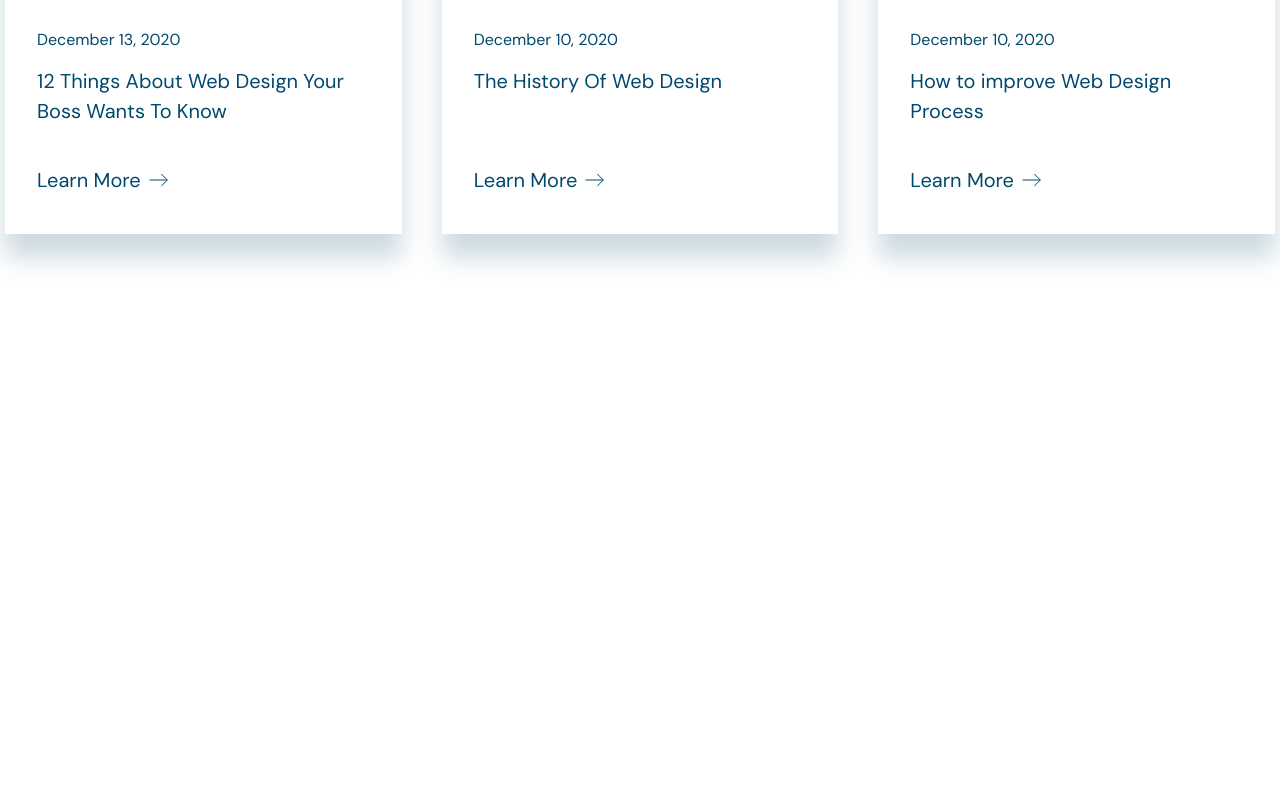
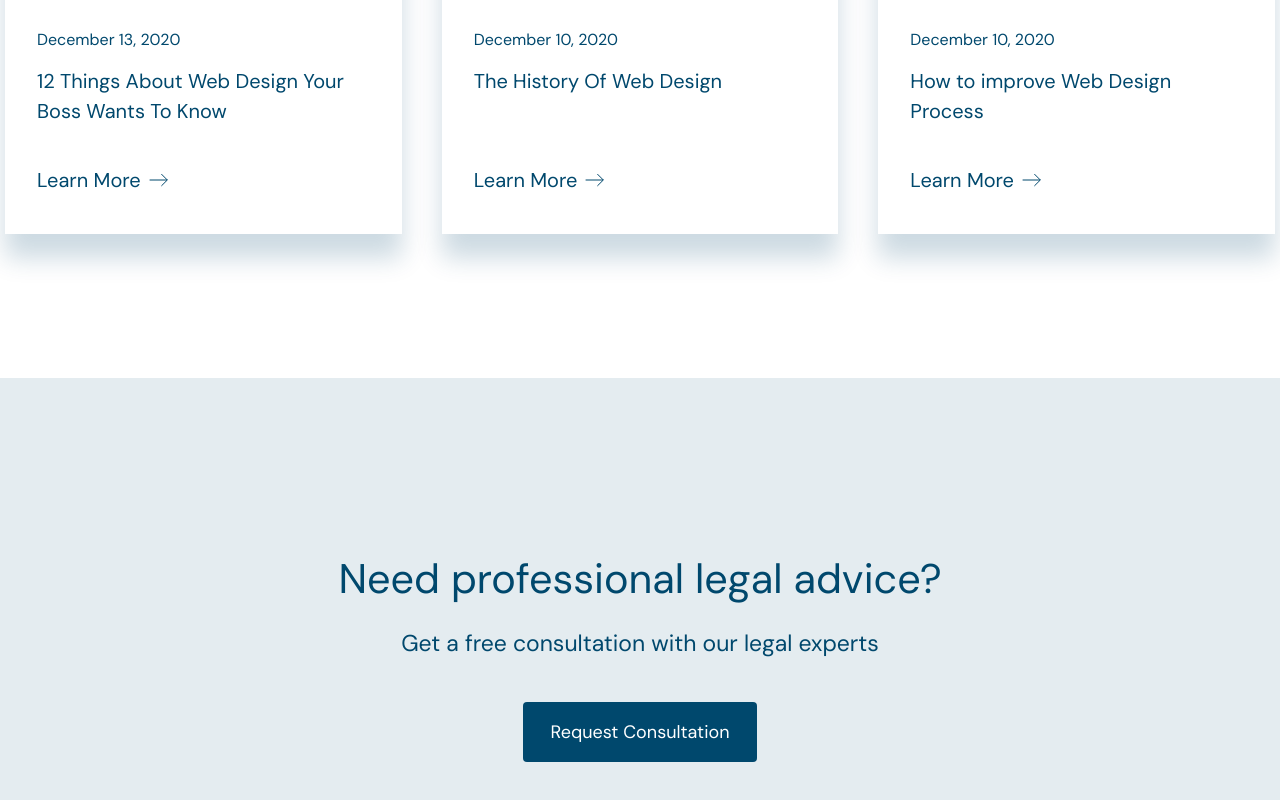
Before and after one commit to theCapnCoder/2_low_mc_kinley, a Next.js app: page / in a window 1280 px wide. Shown: the part 3727-4527 px from the top of the page. Before the commit the page ends 4105 px from the top, so only its background shows below. Built offline with nearby package versions, Linux system fonts and the light colour scheme; a web font is replaced by a local one.

Commit message:
feat: Questions markUp

```diff
--- a/src/app/_container/question.tsx
+++ /dev/null
@@ -1,9 +0,0 @@
-export const Question = () => {
-  return (
-    <section>
-      <div>Request Consultation</div>
-      <div>Need professional legal advice?</div>
-      <div>Get a free consultation with our legal experts</div>
-    </section>
-  );
-};
--- /dev/null
+++ b/src/app/_containers/question.tsx
@@ -0,0 +1,16 @@
+import { Button } from "../_components/button";
+import { Container } from "../_components/container";
+
+export const Question = () => {
+  return (
+    <section className="bg-blue-ultra-light py-44">
+      <Container className="flex flex-col items-center justify-center text-blue-dark">
+        <h2 className=" text-[2.585rem] mb-5 leading-tight font-dm-sans">
+          Need professional legal advice?
+        </h2>
+        <p className="text-[1.435rem] mb-10 leading-relaxed">Get a free consultation with our legal experts</p>
+        <Button blue>Request Consultation</Button>
+      </Container>
+    </section>
+  );
+};
--- a/src/app/page.tsx
+++ b/src/app/page.tsx
@@ -3,6 +3,7 @@ import { Carusel } from "./_containers/carusel";
 import { Header } from "./_containers/header";
 import { Main } from "./_containers/main";
 import { Personalize } from "./_containers/personalize";
+import { Question } from "./_containers/question";
 import { Recent } from "./_containers/recent";
 
 export default function Home() {
@@ -14,6 +15,7 @@ export default function Home() {
       <Personalize />
       <Carusel />
       <Recent />
+      <Question />
     </div>
   );
 }
```
